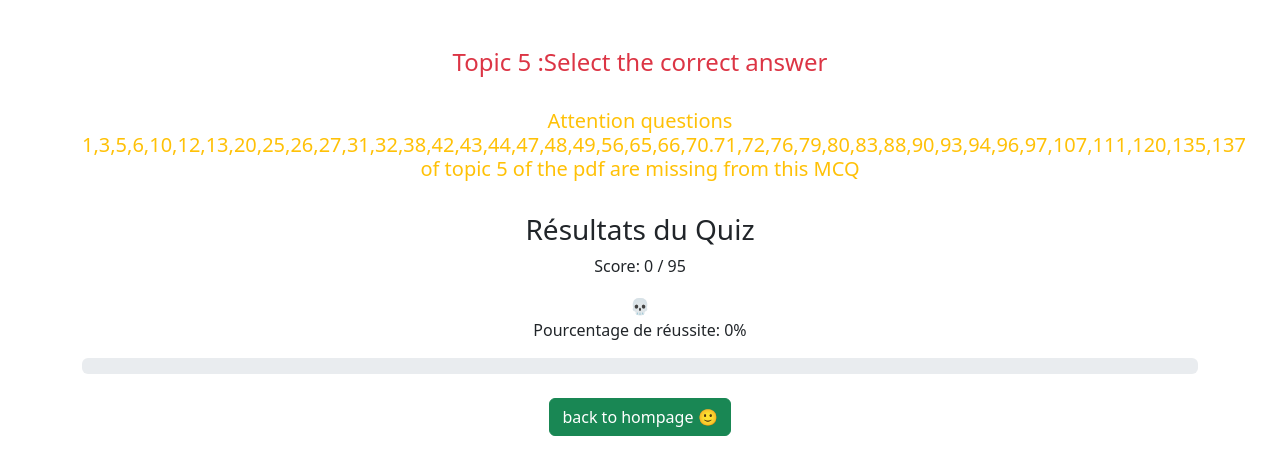
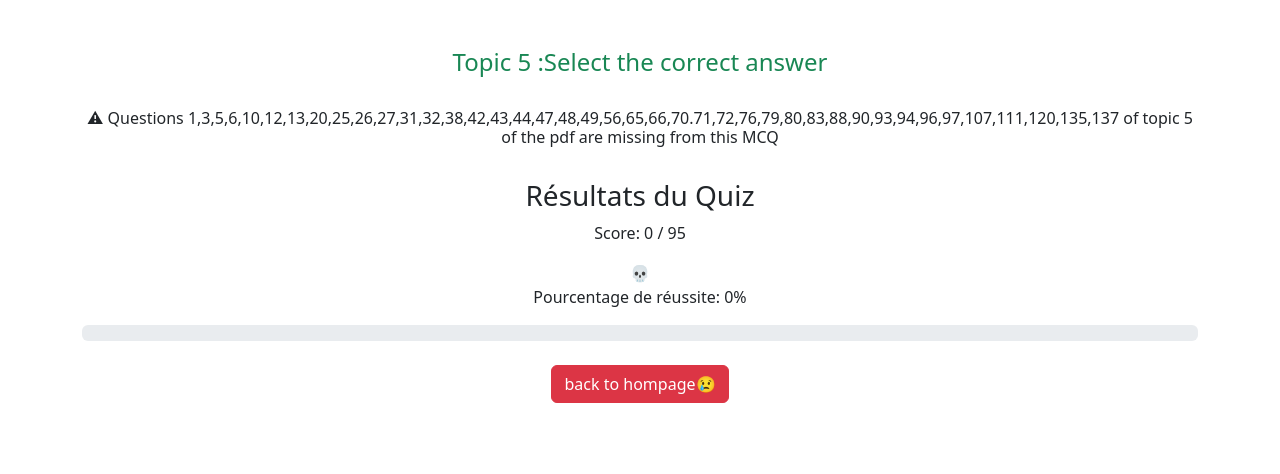
Before and after one commit to Hermes785/quizzapp, a React (Create React App) app: page /topic5 in a window 1280 px wide. Both pictures are taken after a click on the button "Soumettre". Shown: the top 474 px of the page. Built offline with nearby package versions, Linux system fonts and the light colour scheme.

Commit message:
update topic 5

```diff
--- a/src/Components/QuizzApp1.js
+++ b/src/Components/QuizzApp1.js
@@ -576,8 +576,8 @@ const QuizzApp1 = () => {
 
     return (
         <div className="container mt-5">
-            <h4 className="text-danger">Topic 1 :Select the correct answer</h4> <br />
-            <h5 className="text-warning"> questions 20 and 23 of topic 1  of the pdf  are missing from this MCQ </h5> <br />
+            <h4 className="text-success">Topic 1 :Select the correct answer</h4> <br />
+            <h5 className="text">⚠ Questions 20 and 23 of topic 1  of the pdf  are missing from this MCQ </h5> <br />
             {!showScore ? (
                 // Affichage des questions et des options de réponse
                 <>
@@ -610,7 +610,7 @@ const QuizzApp1 = () => {
                     ))}
                     {affiche}
                     <div>
-                        <button onClick={VerifyAnswer} className="btn btn-secondary mr-2" disabled={userAnswers.every(answer => Object.values(answer).every(value => value === false))}>
+                        <button onClick={VerifyAnswer} className="btn btn-warning mr-2" disabled={userAnswers.every(answer => Object.values(answer).every(value => value === false))}>
                             Vérifier les réponses
                         </button>
                         <button onClick={goToNextPage} className=" mx-2 btn btn-primary" disabled={currentPage === Math.ceil(questions.length / questionsPerPage) - 1}>Page suivante</button>
@@ -639,7 +639,7 @@ const QuizzApp1 = () => {
                         </div>
                     </div> <br />
                     <div>
-                        <Button variant="success " className="mx-2" href="/">back to hompage 🙂</Button>
+                        <Button variant={calculePourcentag < 80 ? "danger " : "success"} className="mx-2" href="/">{calculePourcentag < 80 ? "back to hompage😢 " : "back to homepage 😎"} </Button>
                     </div>
                 </div>
             )}
--- a/src/Components/QuizzApp2.js
+++ b/src/Components/QuizzApp2.js
@@ -1042,8 +1042,8 @@ const QuizzApp2 = () => {
 
     return (
         <div className="container mt-5">
-            <h4 className="text-danger">Topic 2 :Select the correct answer</h4> <br />
-            <h5 className="text-warning"> Attention  questions 1,4,5,7,14,21,23,25,28,31,32,37,41,44,45,46,48,52,54,57,66,67,70,72,75,72,80,81,86,87,91,92,93,95,100 of topic 2 of the pdf   are missing from this MCQ</h5> <br />
+            <h4 className="text-success">Topic 2 :Select the correct answer</h4> <br />
+            <h5 className="text"> ⚠  Questions 1,4,5,7,14,21,23,25,28,31,32,37,41,44,45,46,48,52,54,57,66,67,70,72,75,72,80,81,86,87,91,92,93,95,100 of topic 2 of the pdf   are missing from this MCQ</h5> <br />
             {!showScore ? (
                 // Affichage des questions et des options de réponse
                 <>
@@ -1090,7 +1090,7 @@ const QuizzApp2 = () => {
 
                     {affiche}
                     <div>
-                        <button onClick={VerifyAnswer} className="btn btn-secondary mr-2" disabled={userAnswers.every(answer => Object.values(answer).every(value => value === false))}>
+                        <button onClick={VerifyAnswer} className="btn btn-warning mr-2" disabled={userAnswers.every(answer => Object.values(answer).every(value => value === false))}>
                             Vérifier les réponses
                         </button>
                         <button onClick={goToNextPage} className=" mx-2 btn btn-primary" disabled={currentPage === Math.ceil(questions.length / questionsPerPage) - 1}>Page suivante</button>
@@ -1119,7 +1119,7 @@ const QuizzApp2 = () => {
                         </div>
                     </div> <br />
                     <div>
-                        <Button variant="success " className="mx-2" href="/">back to hompage 🙂</Button>
+                        <Button variant={calculePourcentag < 80 ? "danger " : "success"} className="mx-2" href="/">{calculePourcentag < 80 ? "back to hompage😢 " : "back to homepage 😎"} </Button>
                     </div>
                 </div>
             )}
--- a/src/Components/QuizzApp3.js
+++ b/src/Components/QuizzApp3.js
@@ -691,8 +691,8 @@ const QuizzApp3 = () => {
 
     return (
         <div className="container mt-5">
-            <h4 className="text-danger">Topic 3 :Select the correct answer</h4> <br />
-            <h5 className="text-warning"> Attention  questions 2,4,5,7,8,9,10,11,12,13,14,17,18,21,23,25,29,30,31,32,33,39,42,44,47,49,50,52,53,56,58,59,62,64,69,71,72,75,77,80,83,86,87,88,89,90 of topic 3 of the pdf   are missing from this MCQ</h5> <br />
+            <h4 className="text-success">Topic 3 :Select the correct answer</h4> <br />
+            <h5 className="text"> ⚠ Questions 2,4,5,7,8,9,10,11,12,13,14,17,18,21,23,25,29,30,31,32,33,39,42,44,47,49,50,52,53,56,58,59,62,64,69,71,72,75,77,80,83,86,87,88,89,90 of topic 3 of the pdf   are missing from this MCQ</h5> <br />
             {!showScore ? (
                 // Affichage des questions et des options de réponse
                 <>
@@ -739,7 +739,7 @@ const QuizzApp3 = () => {
 
                     {affiche}
                     <div>
-                        <button onClick={VerifyAnswer} className="btn btn-secondary mr-2" disabled={userAnswers.every(answer => Object.values(answer).every(value => value === false))}>
+                        <button onClick={VerifyAnswer} className="btn btn-warning mr-2" disabled={userAnswers.every(answer => Object.values(answer).every(value => value === false))}>
                             Vérifier les réponses
                         </button>
                         <button onClick={goToNextPage} className=" mx-2 btn btn-primary" disabled={currentPage === Math.ceil(questions.length / questionsPerPage) - 1}>Page suivante</button>
@@ -768,7 +768,7 @@ const QuizzApp3 = () => {
                         </div>
                     </div> <br />
                     <div>
-                        <Button variant="success " className="mx-2" href="/">back to hompage 🙂</Button>
+                        <Button variant={calculePourcentag < 80 ? "danger " : "success"} className="mx-2" href="/">{calculePourcentag < 80 ? "back to hompage😢 " : "back to homepage 😎"} </Button>
                     </div>
                 </div>
             )}
--- a/src/Components/QuizzApp4.js
+++ b/src/Components/QuizzApp4.js
@@ -1023,8 +1023,8 @@ const QuizzApp4 = () => {
 
     return (
         <div className="container mt-5">
-            <h4 className="text-danger">Topic 4 :Select the correct answer</h4> <br />
-            <h5 className="text-warning"> Attention  questions 5,7,8,10,11,23,24,27,33,37,38,30,48,53,54,57,60,63,65,68,73,78,80,81,82,83,84,86,87,86,87,91,92,93,95,97,102,104 of topic 4 of the pdf   are missing from this MCQ</h5> <br />
+            <h4 className="text-success">Topic 4 :Select the correct answer</h4> <br />
+            <h5 className="text"> ⚠ Questions 5,7,8,10,11,23,24,27,33,37,38,30,48,53,54,57,60,63,65,68,73,78,80,81,82,83,84,86,87,86,87,91,92,93,95,97,102,104 of topic 4 of the pdf   are missing from this MCQ</h5> <br />
             {!showScore ? (
                 // Affichage des questions et des options de réponse
                 <>
@@ -1071,7 +1071,7 @@ const QuizzApp4 = () => {
 
                     {affiche}
                     <div>
-                        <button onClick={VerifyAnswer} className="btn btn-secondary mr-2" disabled={userAnswers.every(answer => Object.values(answer).every(value => value === false))}>
+                        <button onClick={VerifyAnswer} className="btn btn-warning mr-2" disabled={userAnswers.every(answer => Object.values(answer).every(value => value === false))}>
                             Vérifier les réponses
                         </button>
                         <button onClick={goToNextPage} className=" mx-2 btn btn-primary" disabled={currentPage === Math.ceil(questions.length / questionsPerPage) - 1}>Page suivante</button>
@@ -1100,7 +1100,7 @@ const QuizzApp4 = () => {
                         </div>
                     </div> <br />
                     <div>
-                        <Button variant="success " className="mx-2" href="/">back to hompage 🙂</Button>
+                        <Button variant={calculePourcentag < 80 ? "danger " : "success"} className="mx-2" href="/">{calculePourcentag < 80 ? "back to hompage😢 " : "back to homepage 😎"} </Button>
                     </div>
                 </div>
             )}
--- a/src/Components/QuizzApp5.js
+++ b/src/Components/QuizzApp5.js
@@ -32,7 +32,7 @@ import image27 from "./images/Image84.png"
 import image28 from "./images/Image85.png"
 import image29 from "./images/Image86.png"
 import image30 from "./images/Image87.png"
-import image31 from "./images/Image19.png"
+import image31 from "./images/Image88.png"
 import image32 from "./images/Image89.png"
 import image33 from "./images/Image90.png"
 import image34 from "./images/Image91.png"
@@ -43,6 +43,7 @@ import image38 from "./images/Image95.png"
 import image39 from "./images/Image96.png"
 import image40 from "./images/Image97.png"
 import image41 from "./images/Image100.png"
+import image42 from "./images/Image101.png"
 
 
 const QuizzApp5 = () => {
@@ -992,7 +993,7 @@ const QuizzApp5 = () => {
             texteAFter: "All the resources connect to a virtual network named VNet1.You plan to deploy an Azure Bastion host named Bastion1 to VNet1. Which resources can be protected by using Bastion1?",
             isMultiSelect: false, // Indique si plusieurs options peuvent être sélectionnées
             userAnswer: null, // Réponse de l'utilisateur pour cette question
-            image: image34
+            image: image42
 
         },
         {
@@ -1186,8 +1187,8 @@ const QuizzApp5 = () => {
             questionText: " You have an app named App1 that is installed on two Azure virtual machines named VM1 and VM2. Connections to App1 are managed by using anAzure Load Balancer."
             , answerOptions: [
 
-                { "answerText": "A. VM1, Disk1, and storage1 only", "isCorrect": true, "isChecked": false },
-                { "answerText": "B. VM1, Disk1, NetInt1, and VNet1", "isCorrect": false, "isChecked": false },
+                { "answerText": "A. Yes", "isCorrect": true, "isChecked": false },
+                { "answerText": "B. No", "isCorrect": false, "isChecked": false },
 
 
 
@@ -1409,8 +1410,8 @@ const QuizzApp5 = () => {
 
     return (
         <div className="container mt-5">
-            <h4 className="text-danger">Topic 5 :Select the correct answer</h4> <br />
-            <h5 className="text-warning"> Attention  questions 1,3,5,6,10,12,13,20,25,26,27,31,32,38,42,43,44,47,48,49,56,65,66,70.71,72,76,79,80,83,88,90,93,94,96,97,107,111,120,135,137 of topic 5 of the pdf   are missing from this MCQ</h5> <br />
+            <h4 className="text-success">Topic 5 :Select the correct answer</h4> <br />
+            <h6 className="text">   ⚠ Questions 1,3,5,6,10,12,13,20,25,26,27,31,32,38,42,43,44,47,48,49,56,65,66,70.71,72,76,79,80,83,88,90,93,94,96,97,107,111,120,135,137 of topic 5 of the pdf   are missing from this MCQ</h6> <br />
             {!showScore ? (
                 // Affichage des questions et des options de réponse
                 <>
@@ -1457,7 +1458,7 @@ const QuizzApp5 = () => {
 
                     {affiche}
                     <div>
-                        <button onClick={VerifyAnswer} className="btn btn-secondary mr-2" disabled={userAnswers.every(answer => Object.values(answer).every(value => value === false))}>
+                        <button onClick={VerifyAnswer} className="btn btn-warning mr-2" disabled={userAnswers.every(answer => Object.values(answer).every(value => value === false))}>
                             Vérifier les réponses
                         </button>
                         <button onClick={goToNextPage} className=" mx-2 btn btn-primary" disabled={currentPage === Math.ceil(questions.length / questionsPerPage) - 1}>Page suivante</button>
@@ -1486,7 +1487,7 @@ const QuizzApp5 = () => {
                         </div>
                     </div> <br />
                     <div>
-                        <Button variant="success " className="mx-2" href="/">back to hompage 🙂</Button>
+                        <Button variant={calculePourcentag < 80 ? "danger " : "success"} className="mx-2" href="/">{calculePourcentag < 80 ? "back to hompage😢 " : "back to homepage 😎"} </Button>
                     </div>
                 </div>
             )}
```
Also changed, not shown: src/Components/images/Image101.png (added).
